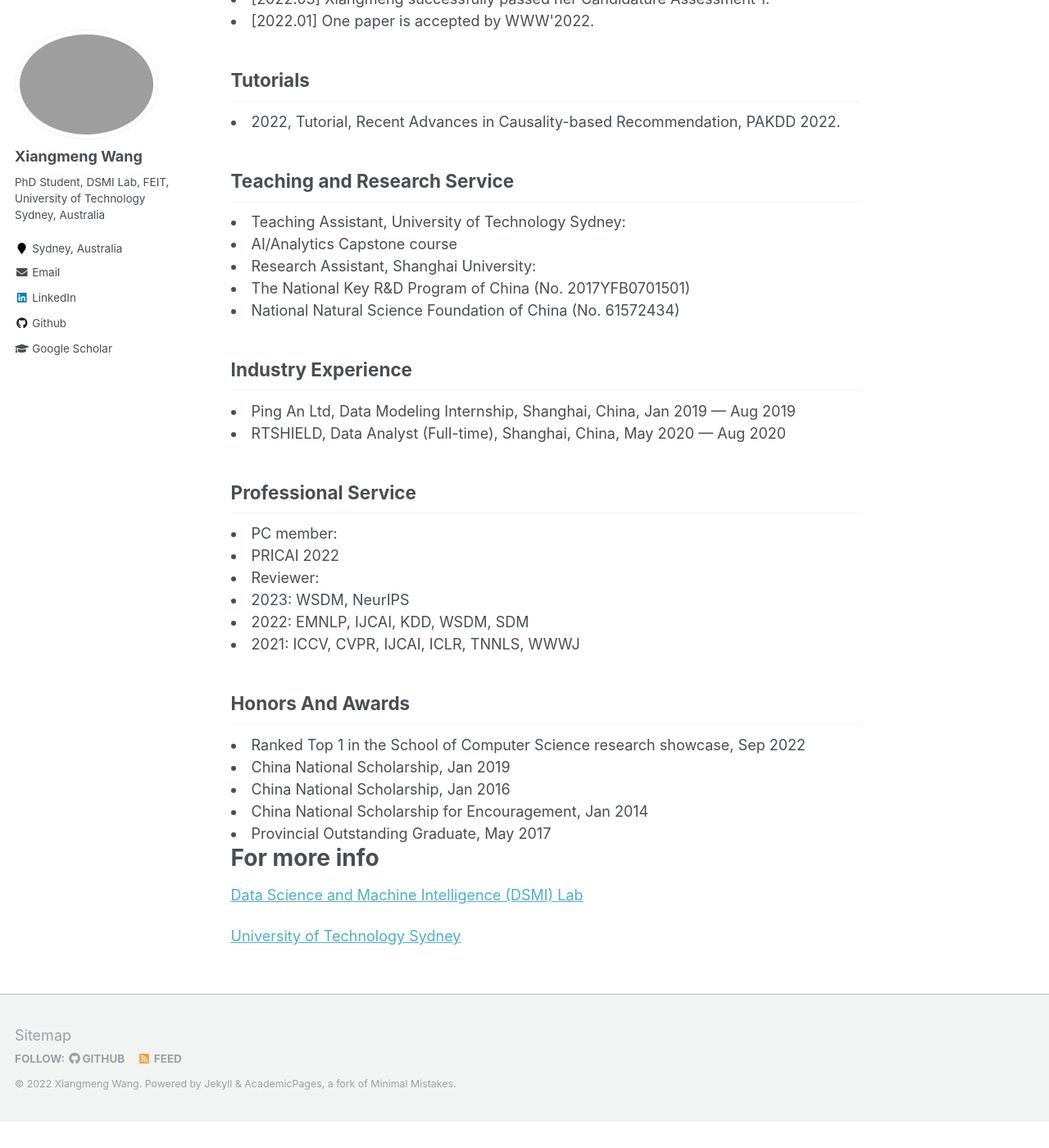
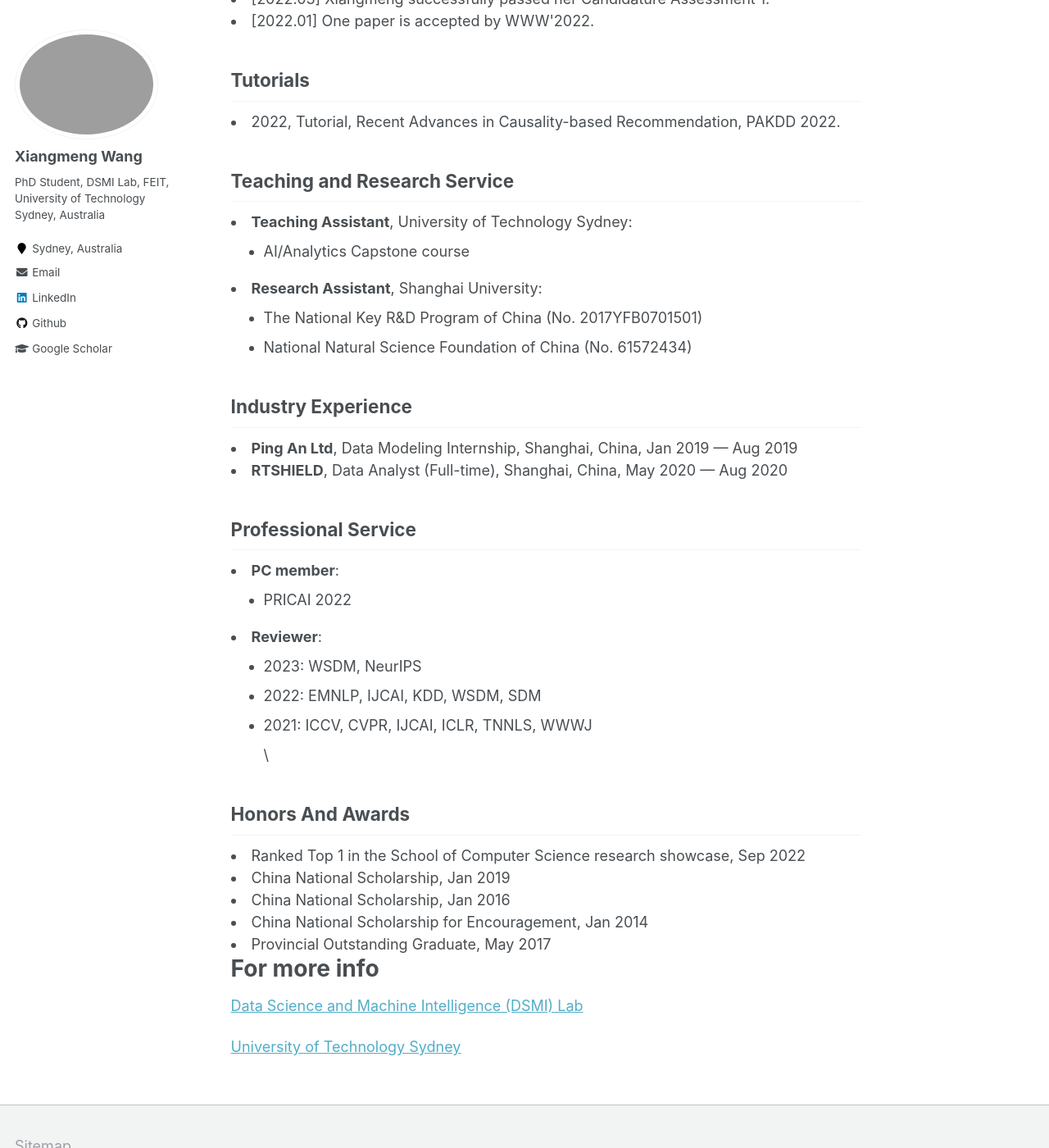
Before and after one commit to Chrystalii/homepage, a Jekyll site: the page built from _pages/about.md, in a window 1280 px wide and 1400 px high, scrolled down 992 px. Shown: the whole window at 82% size. Built offline with Jekyll 4.4.1, drawn with Linux system fonts in a browser that asks for light colours; before the commit the page ends 2360 px from its top, so only the background shows below that.

Commit message:
Add files via upload

```diff
--- a/_pages/about.md
+++ b/_pages/about.md
@@ -34,28 +34,36 @@ Tutorials
 
 Teaching and Research Service
 ------
-<li>Teaching Assistant, University of Technology Sydney:
+<li><strong>Teaching Assistant</strong>, University of Technology Sydney:
+  <ul>
   <li>AI/Analytics Capstone course</li>
+  </ul>
 </li>
-<li>Research Assistant, Shanghai University:
+<li><strong>Research Assistant</strong>, Shanghai University:
+  <ul>
   <li>The National Key R&D Program of China (No. 2017YFB0701501)</li>
   <li>National Natural Science Foundation of China (No. 61572434)</li>
+  </ul>
 </li>
 
 Industry Experience
 ------
-<li>Ping An Ltd, Data Modeling Internship, Shanghai, China, Jan 2019 — Aug 2019</li>
-<li>RTSHIELD, Data Analyst (Full-time), Shanghai, China, May 2020 — Aug 2020</li>
+<li><strong>Ping An Ltd</strong>, Data Modeling Internship, Shanghai, China, Jan 2019 — Aug 2019</li>
+<li><strong>RTSHIELD</strong>, Data Analyst (Full-time), Shanghai, China, May 2020 — Aug 2020</li>
 
 Professional Service
 ------
-<li>PC member:
+<li><strong>PC member</strong>:
+  <ul>
   <li>PRICAI 2022</li>
+  </ul>
 </li>
-<li>Reviewer:
+<li><strong>Reviewer</strong>:
+  <ul>
   <li>2023: WSDM, NeurIPS</li>
   <li>2022: EMNLP, IJCAI, KDD, WSDM, SDM</li>
-  <li>2021: ICCV, CVPR, IJCAI, ICLR, TNNLS, WWWJ</li>
+  <li>2021: ICCV, CVPR, IJCAI, ICLR, TNNLS, WWWJ</li>\
+  </ul>
 </li>
 
 
```
